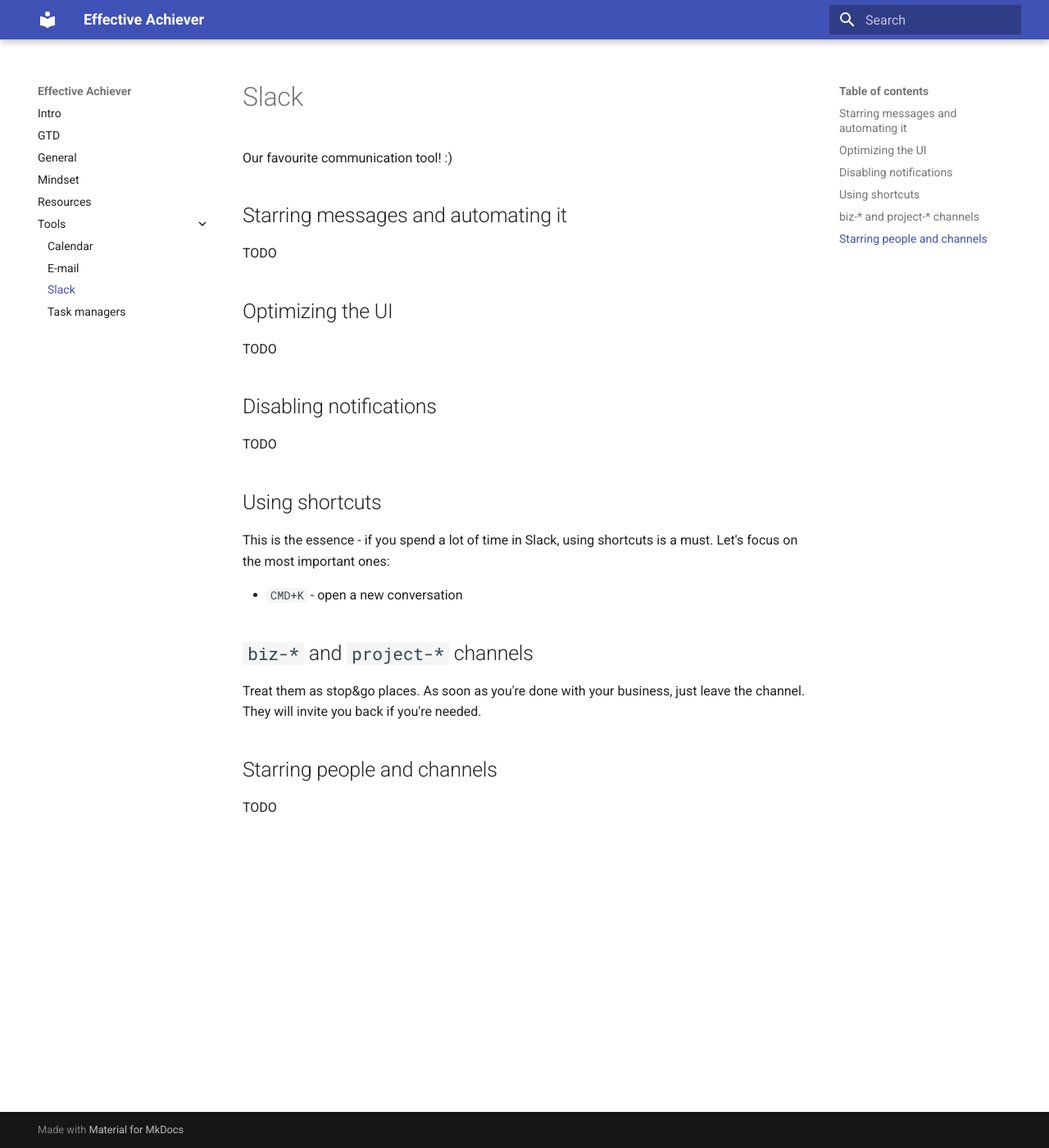
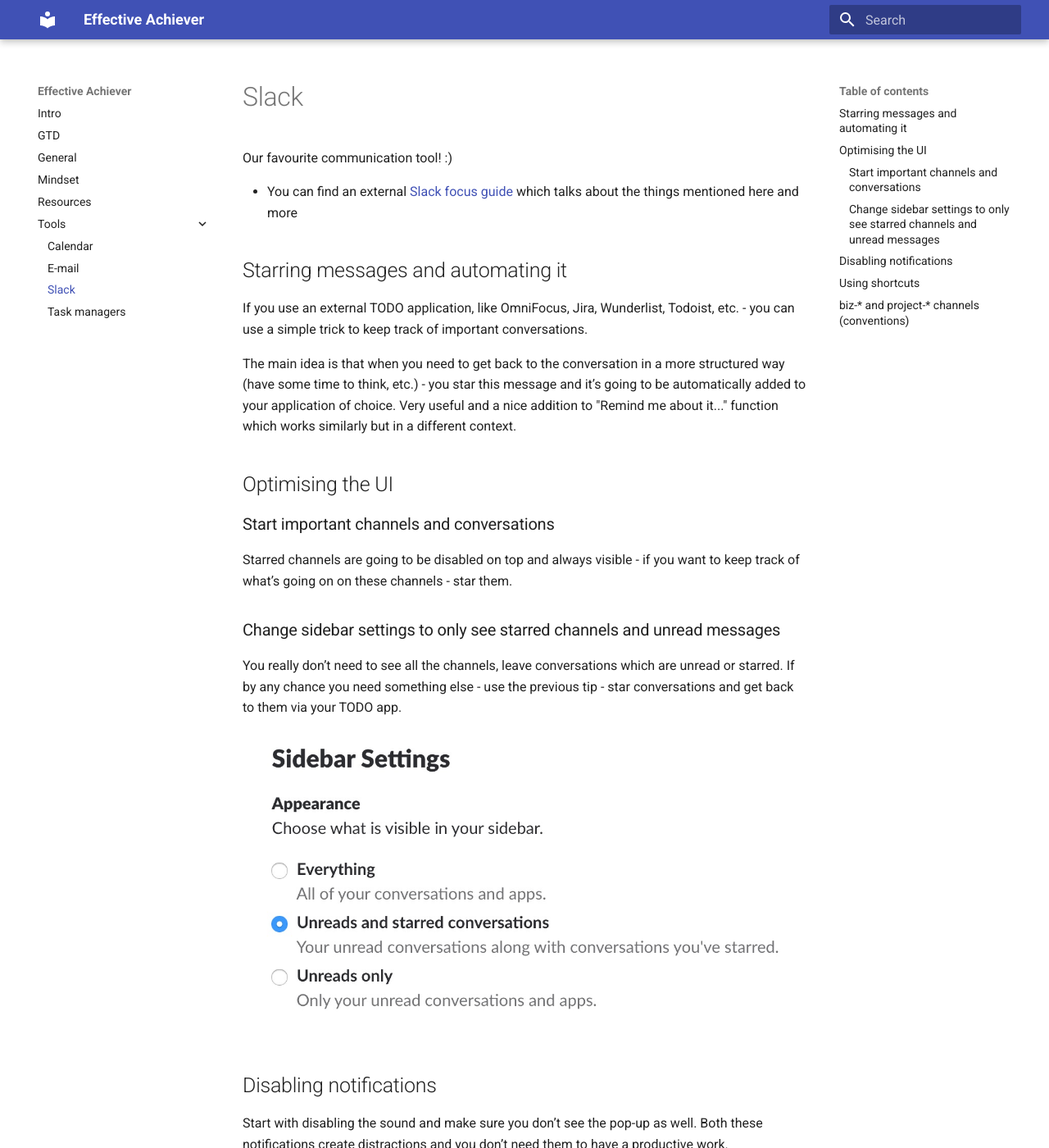
Before and after one commit to netguru/productivity, an MkDocs documentation site: the page built from docs/tools/slack.md, in a window 1280 px wide and 1400 px high. Shown: the whole window at 82% size. Built offline with MkDocs 1.6.1 and Material for MkDocs 9.7.7, drawn with Linux system fonts in a browser that asks for light colours; some of the changed text lies outside the part shown.

Commit message:
add some slack tips

```diff
--- a/docs/tools/slack.md
+++ b/docs/tools/slack.md
@@ -2,30 +2,46 @@
 
 Our favourite communication tool! :)
 
+* You can find an external [Slack focus guide][1] which talks about the things mentioned here and more
+
 ## Starring messages and automating it
 
-TODO
+If you use an external TODO application, like OmniFocus, Jira, Wunderlist, Todoist, etc. - you can use a simple trick to keep track of important conversations.
 
-## Optimizing the UI
+The main idea is that when you need to get back to the conversation in a more structured way (have some time to think, etc.) - you star this message and it’s going to be automatically added to your application of choice. Very useful and a nice addition to "Remind me about it..." function which works similarly but in a different context.
 
-TODO
+## Optimising the UI
+
+### Start important channels and conversations
+
+Starred channels are going to be disabled on top and always visible - if you want to keep track of what’s going on on these channels - star them.
+
+### Change sidebar settings to only see starred channels and unread messages
+
+You really don’t need to see all the channels, leave conversations which are unread or starred. If by any chance you need something else - use the previous tip - star conversations and get back to them via your TODO app.
+
+![][image-1]
 
 ## Disabling notifications
 
-TODO
+Start with disabling the sound and make sure you don’t see the pop-up as well. Both these notifications create distractions and you don’t need them to have a productive work.
 
 ## Using shortcuts
 
 This is the essence - if you spend a lot of time in Slack, using shortcuts is a
 must. Let's focus on the most important ones:
 
-* `CMD+K` - open a new conversation
+* `CMD + /` - open keyboard shortcuts panel (mother of all shortcuts)
+* `CMD + K` - jump to a user, conversation, channel, etc. - sorted automagically - huge time saver
+* `CMD + [` & `CMD + ]` - jump to next/previous conversation
+* `SHIFT + ESC` - mark all messages as read
 
-## `biz-*` and `project-*` channels
+## `biz-*` and `project-*` channels (conventions)
 
-Treat them as stop&go places. As soon as you're done with your business, just
-leave the channel. They will invite you back if you're needed.
+Treat them as stop&go places. As soon as you're done with your business, just leave the channel. They will invite you back if you're needed. Of course, say something like "_I’m leaving, please mention me if needed_".
 
-## Starring people and channels
+Each channel like this has its own purpose and rules.
 
-TODO
+[1]:	https://blog.rescuetime.com/slack-focus-guide/
+
+[image-1]:	/assets/slack-sidebar.jpeg "Slack sidebar settings"
```
Also changed, not shown: docs/assets/slack-sidebar.jpeg (added).
